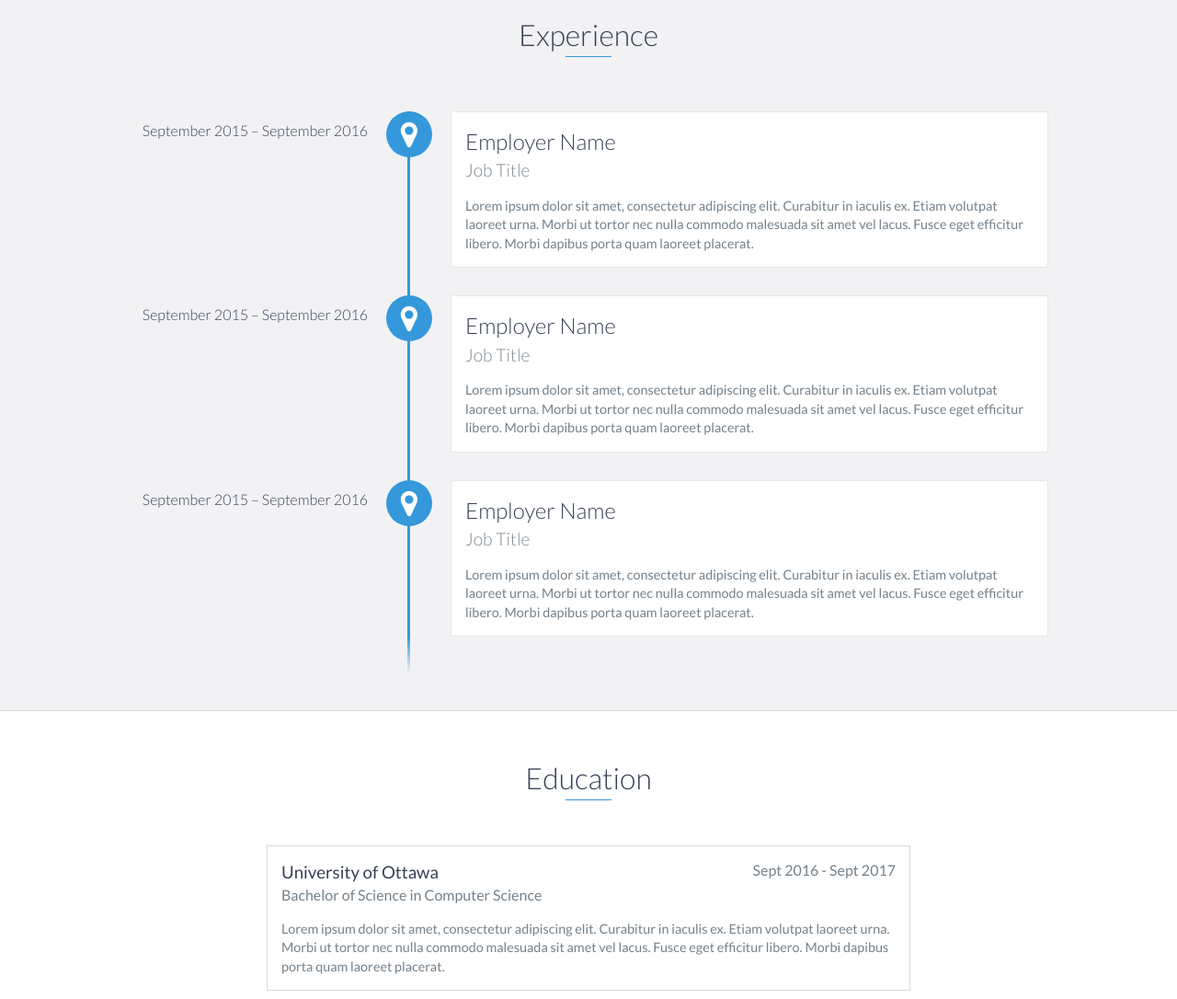
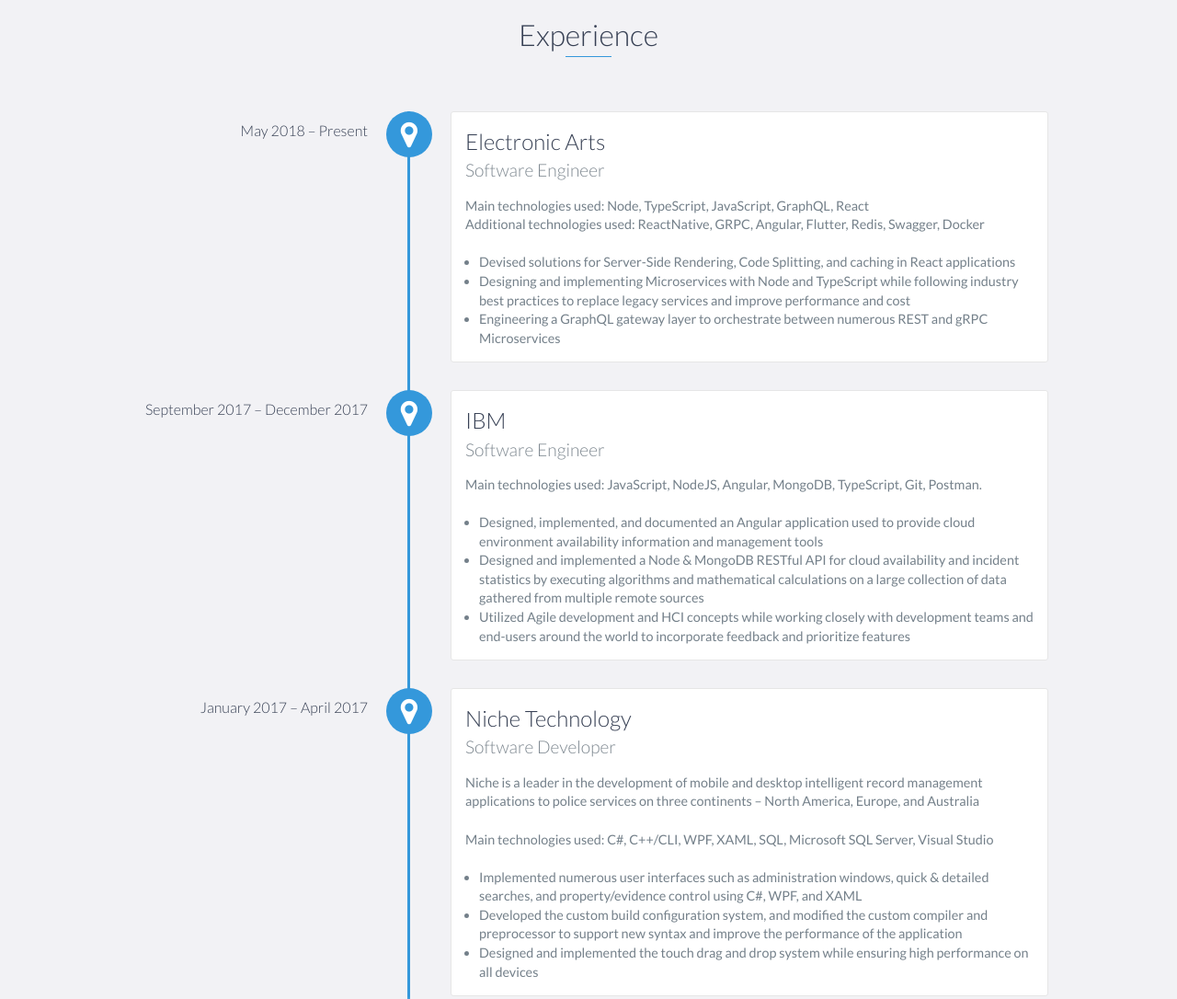
Before and after one commit to DimaMukhin/portfolio, a website: page index.html in a window 1280 px wide. Shown: the part 1100-2186 px from the top of the page at 92% size. Drawn offline with nearby package versions, Linux system fonts and the light colour scheme.

Commit message:
added industry experience

```diff
--- a/index.html
+++ b/index.html
@@ -93,33 +93,77 @@
     <div id="experience" class="background-alt">
         <h2 class="heading">Experience</h2>
         <div id="experience-timeline">
-            <div data-date="September 2015 – September 2016">
-                <h3>Employer Name</h3>
-                <h4>Job Title</h4>
+            <div data-date="May 2018 – Present">
+                <h3>Electronic Arts</h3>
+                <h4>Software Engineer</h4>
                 <p>
-                    Lorem ipsum dolor sit amet, consectetur adipiscing elit. Curabitur in iaculis ex. Etiam volutpat
-                    laoreet urna. Morbi ut tortor nec nulla commodo malesuada sit amet vel lacus. Fusce eget efficitur
-                    libero. Morbi dapibus porta quam laoreet placerat.
+                    Main technologies used: Node, TypeScript, JavaScript, GraphQL, React <br />
+                    Additional technologies used: ReactNative, GRPC, Angular, Flutter, Redis, Swagger, Docker <br /><br />
+
+                    <ul>
+                        <li>
+                            Devised solutions for Server-Side Rendering, Code Splitting, and caching in React
+                            applications
+                        </li>
+                        <li>
+                            Designing and implementing Microservices with Node and TypeScript while following industry
+                            best practices to replace legacy services and improve performance and cost
+                        </li>
+                        <li>
+                            Engineering a GraphQL gateway layer to orchestrate between numerous REST and gRPC
+                            Microservices
+                        </li>
+                    </ul>
                 </p>
             </div>
 
-            <div data-date="September 2015 – September 2016">
-                <h3>Employer Name</h3>
-                <h4>Job Title</h4>
+            <div data-date="September 2017 – December 2017">
+                <h3>IBM</h3>
+                <h4>Software Engineer</h4>
                 <p>
-                    Lorem ipsum dolor sit amet, consectetur adipiscing elit. Curabitur in iaculis ex. Etiam volutpat
-                    laoreet urna. Morbi ut tortor nec nulla commodo malesuada sit amet vel lacus. Fusce eget efficitur
-                    libero. Morbi dapibus porta quam laoreet placerat.
+                    Main technologies used: JavaScript, NodeJS, Angular, MongoDB, TypeScript, Git, Postman.<br /><br />
+
+                    <ul>
+                        <li>
+                            Designed, implemented, and documented an Angular application used to provide cloud
+                            environment availability information and management tools
+                        </li>
+                        <li>
+                            Designed and implemented a Node & MongoDB RESTful API for cloud availability and incident
+                            statistics by executing algorithms and mathematical calculations on a large collection of
+                            data gathered from multiple remote sources
+                        </li>
+                        <li>
+                            Utilized Agile development and HCI concepts while working closely with development teams
+                            and end-users around the world to incorporate feedback and prioritize features
+                        </li>
+                    </ul>
                 </p>
             </div>
 
-            <div data-date="September 2015 – September 2016">
-                <h3>Employer Name</h3>
-                <h4>Job Title</h4>
+            <div data-date="January 2017 – April 2017">
+                <h3>Niche Technology</h3>
+                <h4>Software Developer</h4>
                 <p>
-                    Lorem ipsum dolor sit amet, consectetur adipiscing elit. Curabitur in iaculis ex. Etiam volutpat
-                    laoreet urna. Morbi ut tortor nec nulla commodo malesuada sit amet vel lacus. Fusce eget efficitur
-                    libero. Morbi dapibus porta quam laoreet placerat.
+                    Niche is a leader in the development of mobile and desktop intelligent record management applications to
+                    police services on three continents – North America, Europe, and Australia <br /> <br />
+
+                    Main technologies used: C#, C++/CLI, WPF, XAML, SQL, Microsoft SQL Server, Visual Studio <br /><br />
+
+                    <ul>
+                        <li>
+                            Implemented numerous user interfaces such as administration windows, quick & detailed
+                            searches, and property/evidence control using C#, WPF, and XAML
+                        </li>
+                        <li>
+                            Developed the custom build configuration system, and modified the custom compiler and
+                            preprocessor to support new syntax and improve the performance of the application
+                        </li>
+                        <li>
+                            Designed and implemented the touch drag and drop system while ensuring high performance on
+                            all devices
+                        </li>
+                    </ul>
                 </p>
             </div>
         </div>
--- a/scss/styles.scss
+++ b/scss/styles.scss
@@ -528,10 +528,14 @@
         margin: 0 0 15px 0;
     }
 
-    p {
+    p, ul {
         color: $text;
         font-size: 0.9em;
         margin: 0;
+    }
+
+    ul {
+        padding: 0 0 0 15px;
     }
 }
 
```
Also changed, not shown: css/styles.css.
